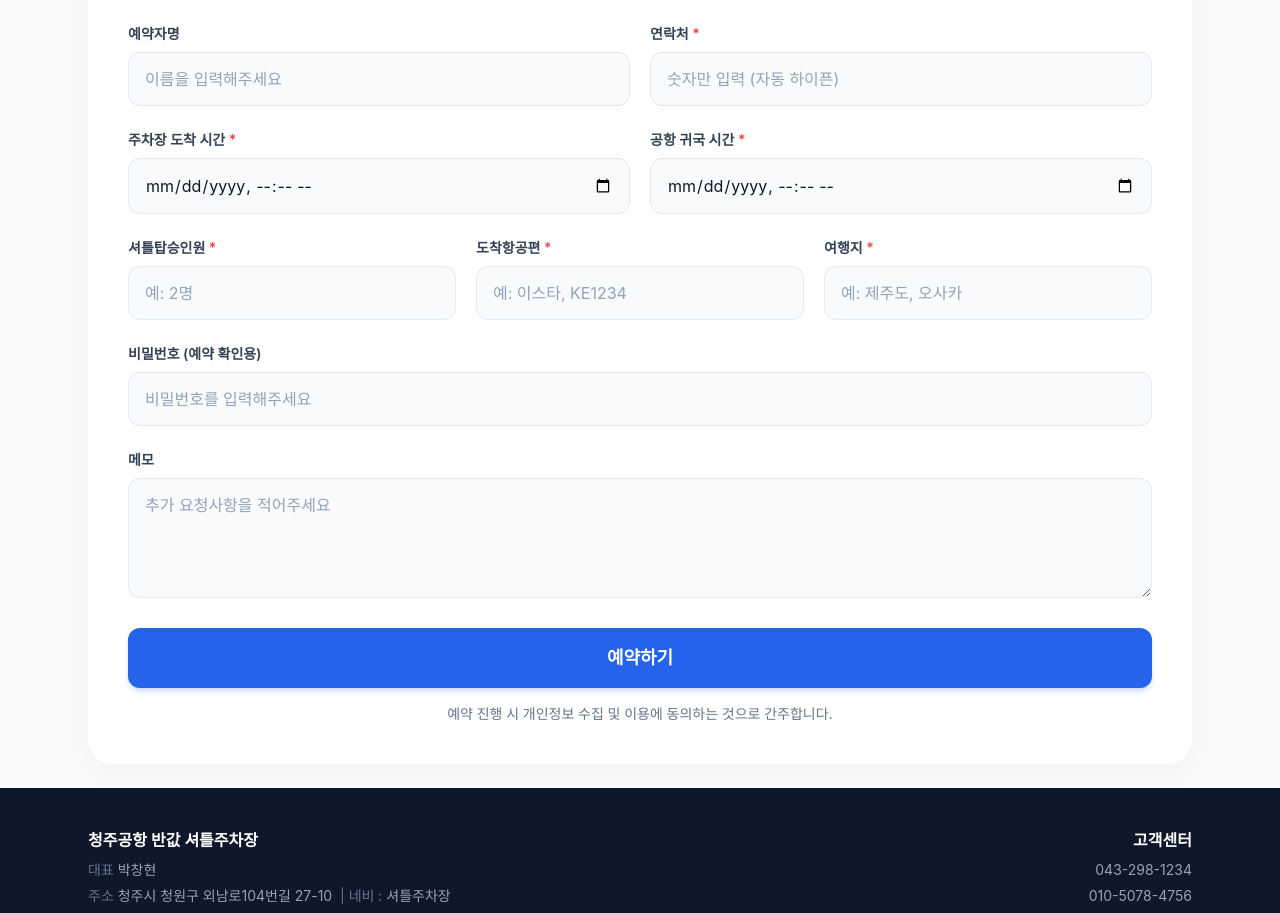
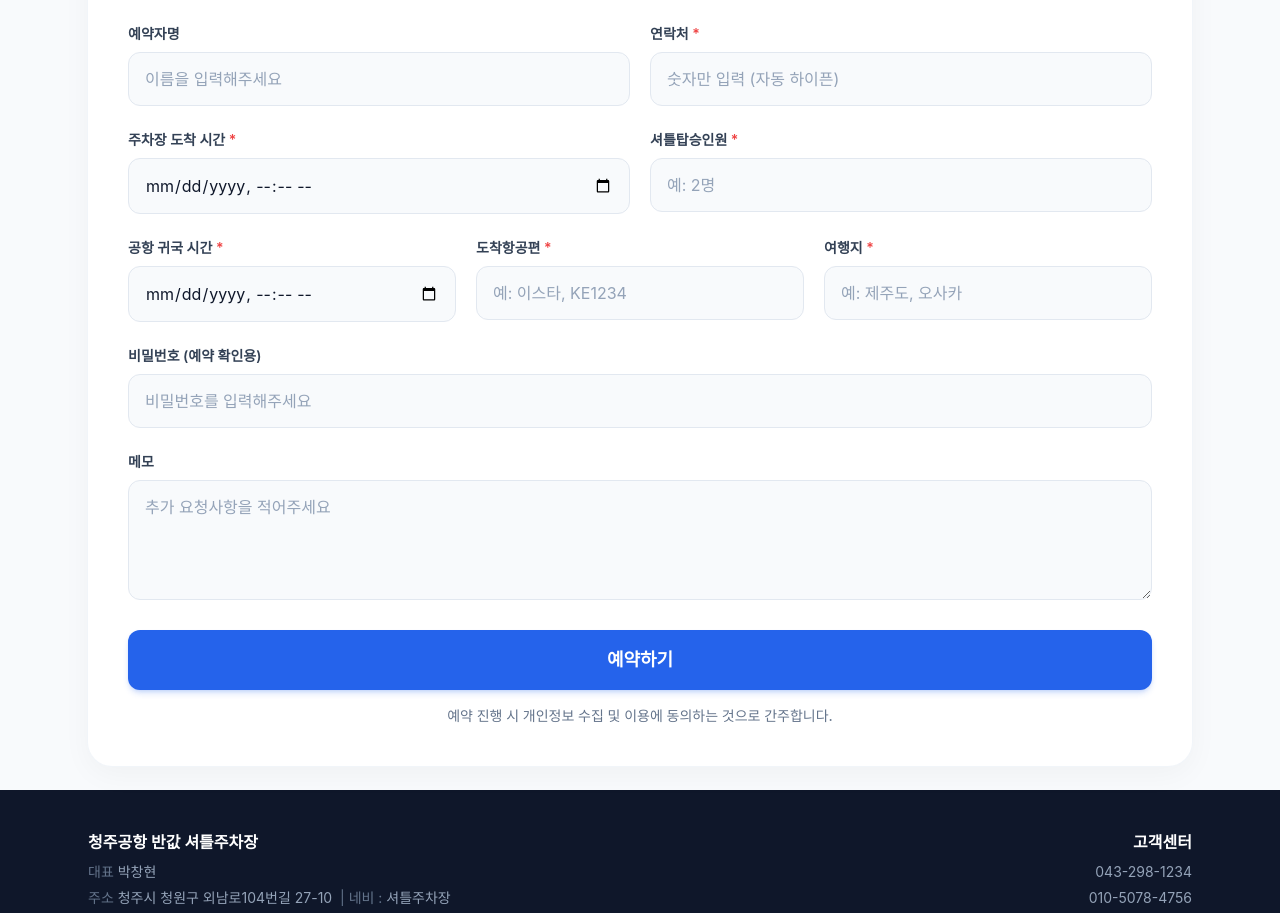
Before and after one commit to blueeye2024/parking, a React (Vite) app in the folder frontend/: page / in a window 1280 px wide. Shown: the part 962-1875 px from the top of the page. Built offline with nearby package versions, Linux system fonts and the light colour scheme; a web font is replaced by a local one.

Commit message:
Swap return time and companions fields in reservation form

```diff
--- a/frontend/src/components/Reserve.jsx
+++ b/frontend/src/components/Reserve.jsx
@@ -258,16 +258,16 @@ const Reserve = () => {
                                     <input type="datetime-local" className={inputClass} name="drop_off_time" value={formData.drop_off_time} onChange={handleChange} onBlur={handleDropOffBlur} step="1800" required />
                                 </div>
                                 <div>
-                                    <label className={labelClass}>공항 귀국 시간 <span className="text-red-500">*</span></label>
-                                    <input type="datetime-local" className={inputClass} name="pick_up_time" value={formData.pick_up_time} onChange={handleChange} required />
+                                    <label className={labelClass}>셔틀탑승인원 <span className="text-red-500">*</span></label>
+                                    <input type="text" className={inputClass} name="companions" value={formData.companions} onChange={handleChange} placeholder="예: 2명" required />
                                 </div>
                             </div>
 
                             {/* Row 4: Travel Info */}
                             <div className="grid grid-cols-1 md:grid-cols-3 gap-5">
                                 <div>
-                                    <label className={labelClass}>셔틀탑승인원 <span className="text-red-500">*</span></label>
-                                    <input type="text" className={inputClass} name="companions" value={formData.companions} onChange={handleChange} placeholder="예: 2명" required />
+                                    <label className={labelClass}>공항 귀국 시간 <span className="text-red-500">*</span></label>
+                                    <input type="datetime-local" className={inputClass} name="pick_up_time" value={formData.pick_up_time} onChange={handleChange} required />
                                 </div>
                                 <div>
                                     <label className={labelClass}>도착항공편 <span className="text-red-500">*</span></label>
```
